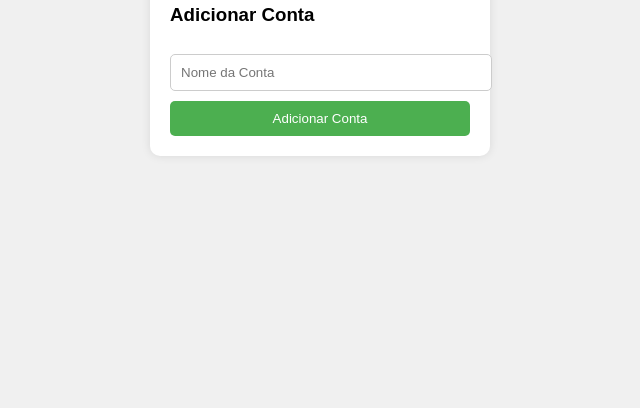
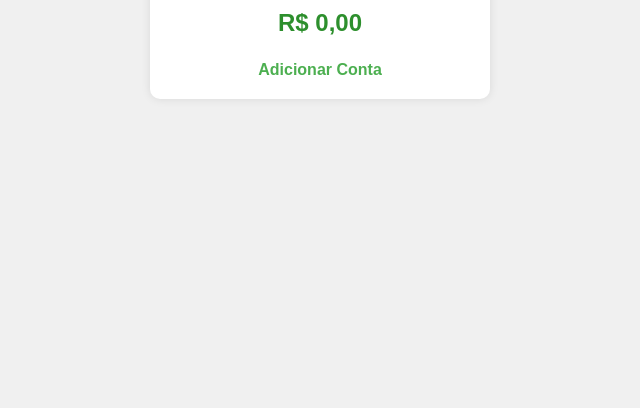
Before and after one commit to renissontk/FollowFree, a plain HTML site: page index.html in a window 1280 px wide. Shown: the part 392-800 px from the top of the page, without its empty margins (320-960 px from the left). Drawn offline with Linux system fonts and the light colour scheme.

Commit message:
Update index.html

```diff
--- a/index.html
+++ b/index.html
@@ -27,28 +27,16 @@
             font-weight: bold;
             color: #2d8f2d;
         }
-        .form-container {
+        .link-container {
             margin-top: 20px;
-            text-align: left;
         }
-        .form-container input[type="text"] {
-            width: 100%;
-            padding: 10px;
-            margin: 10px 0;
-            border-radius: 5px;
-            border: 1px solid #ccc;
+        .link-container a {
+            text-decoration: none;
+            color: #4CAF50;
+            font-weight: bold;
         }
-        .form-container button {
-            width: 100%;
-            padding: 10px;
-            background-color: #4CAF50;
-            color: white;
-            border: none;
-            border-radius: 5px;
-            cursor: pointer;
-        }
-        .form-container button:hover {
-            background-color: #45a049;
+        .link-container a:hover {
+            text-decoration: underline;
         }
     </style>
 </head>
@@ -57,23 +45,9 @@
         <h2>Saldo Disponível</h2>
         <p class="saldo">R$ 0,00</p>
 
-        <div class="form-container">
-            <h3>Adicionar Conta</h3>
-            <input type="text" placeholder="Nome da Conta" id="accountName">
-            <button onclick="addAccount()">Adicionar Conta</button>
+        <div class="link-container">
+            <a href="adicionar_conta.html">Adicionar Conta</a>
         </div>
     </div>
-
-    <script>
-        function addAccount() {
-            const accountName = document.getElementById('accountName').value;
-            if (accountName) {
-                alert(`Conta "${accountName}" adicionada com sucesso!`);
-                document.getElementById('accountName').value = '';  // Limpa o campo de entrada
-            } else {
-                alert("Por favor, insira um nome para a conta.");
-            }
-        }
-    </script>
 </body>
 </html>
```
